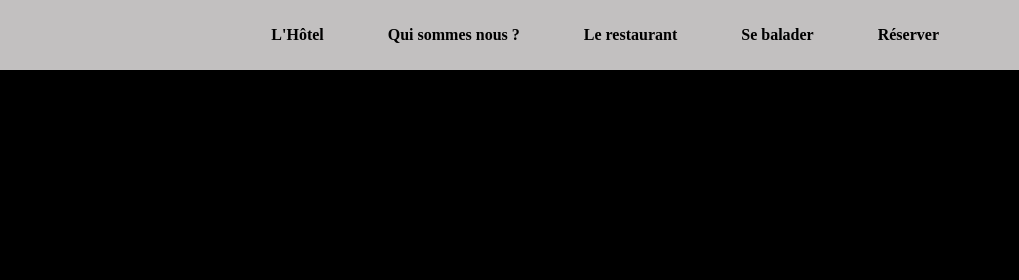
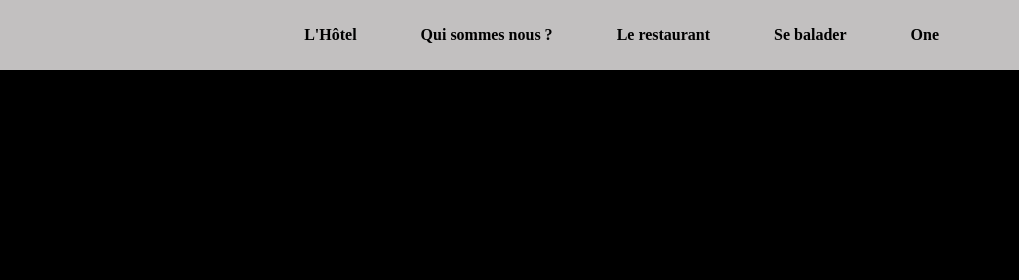
Before and after one commit to Grabar001/hotel-bois-dormant, a plain HTML site: page index.html in a window 1280 px wide. Shown: the top 280 px of the page, 261-1280 px from the left. Drawn offline with Linux system fonts and the light colour scheme; a web font is replaced by a local one.

Commit message:
update nav header

```diff
--- a/index.html
+++ b/index.html
@@ -33,7 +33,7 @@
                     <a href="Se balader.html" class="nav__link">Se balader</a>
                 </li>
                 <li class="nav__list__item">
-                    <a href="Reserver.html" class="nav__link">Réserver</a>
+                    <a href="Reserver.html" class="nav__link">One</a>
                 </li>
             </ul>
         </nav>
```
